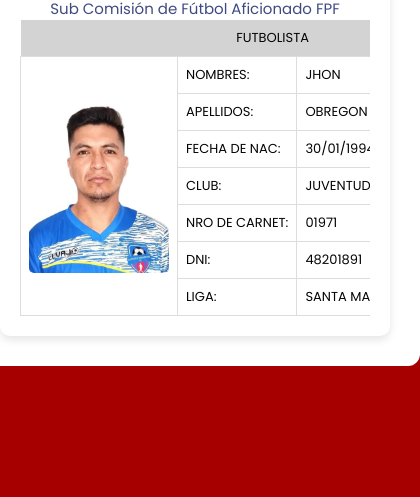
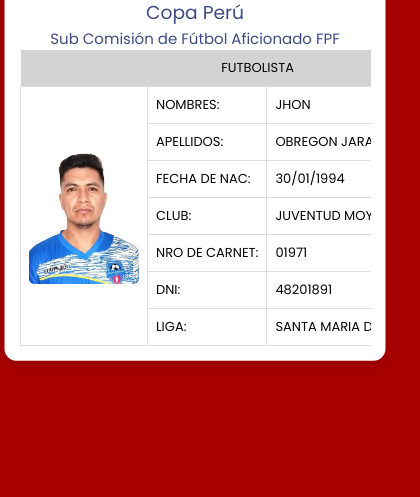
Before and after one commit to JohnRodrigo21/copaperu.fpf.io, a plain HTML site: page index.html in a window 390 px wide. Shown: the part 347-844 px from the top of the page, 420 px wide, since content can reach past the window. Drawn offline with Linux system fonts and the light colour scheme.

Commit message:
Update index1222.html

```diff
--- a/index.html
+++ b/index.html
@@ -5,7 +5,7 @@
     <meta name="viewport" content="width=device-width, initial-scale=1.0">
     <title>FPF | Carnet</title>
 
-    <link rel="stylesheet" href="styles.css">
+    <link rel="icon" href="images/FPF.png">
     <link rel="preconnect" href="https://fonts.googleapis.com">
     <link rel="preconnect" href="https://fonts.gstatic.com" crossorigin>
     <link href="https://fonts.googleapis.com/css2?family=Poppins:wght@100;200;300;400;500;600;700;800;900&display=swap" rel="stylesheet">
@@ -13,76 +13,122 @@
     <style>
         body {
             background-color: #a60000;
-            display: flex;
-            justify-content: center;
-            align-items: center;
-            height: 100vh;
+            font-family: "Poppins", sans-serif;
             margin: 0;
-            font-family: "Poppins", sans-serif;
+            padding: 0;
+            min-height: 100vh;
+            overflow: auto;
+            position: relative; /* Para que el footer se posicione correctamente */
         }
+
         .container {
             background-color: white;
             padding: 30px;
             border-radius: 12px;
             text-align: center;
-            width: 600px; /* Aumentamos el tamaño del card */
-            max-width: 100%;
+            width: 600px;
+            max-width: 90%;
+            box-shadow: 0 4px 8px rgba(0, 0, 0, 0.1);
+
+            /* Centrar en la pantalla */
+            position: absolute;
+            top: 50%;
+            left: 50%;
+            transform: translate(-50%, -50%);
         }
+
         .card {
-            padding: 20px; /* Agregamos más espacio interno */
+            padding: 20px;
             border-radius: 10px;
-            box-shadow: 0 4px 8px rgba(0, 0, 0, 0.1);
         }
+
         .logo {
             width: 90px;
         }
+
         h3 {
             margin: 8px 0 0 0;
             color: #3F4A81;
             font-weight: normal;
         }
+
         h5 {
             margin: 0;
             font-size: 15px;
             color: #3F4A81;
             font-weight: normal;
         }
+
         .table-container {
-            overflow-x: auto; /* Permite solo el desplazamiento horizontal */
+            overflow-x: auto;
             width: 100%;
             max-width: 100%;
             white-space: nowrap;
         }
+
         table {
             width: 100%;
             border-collapse: collapse;
-            min-width: 450px; /* Para forzar el scroll en pantallas pequeñas */
+            min-width: 450px;
             color: #050505;
             font-size: 13px;
         }
+
         th {
             background-color: #d3d3d3;
             padding: 8px;
             font-weight: normal;
         }
+
         td {
             border: 1px solid #ddd;
             padding: 8px;
             text-align: left;
         }
+
         .photo-cell {
             text-align: center;
         }
+
         .player-photo {
-            width: 140px; /* Aumentamos un poco la foto */
+            width: 140px;
             height: auto;
             border-radius: 5px;
+        }
+
+        /* FOOTER */
+        footer {
+            position: absolute;
+            bottom: 20px; /* Distancia desde la parte inferior */
+            left: 50%;
+            transform: translateX(-50%);
+            color: white;
+            font-size: 14px;
+            text-align: center;
+            width: 100%;
+        }
+
+        /* Ajustes para pantallas pequeñas */
+        @media (max-width: 480px) {
+            .container {
+                padding: 15px;
+                width: 90%;
+                max-width: 90%;
+                margin: 30px auto;
+            }
+
+            .player-photo {
+                width: 110px;
+            }
+
+            footer {
+                font-size: 12px; /* Reducir el tamaño del texto en pantallas pequeñas */
+            }
         }
     </style>
 </head>
 <body>
     <div class="container">
-        <div class="card">
         <img src="images/logo_copa.png" alt="Copa Perú" class="logo">
         <h3>Copa Perú</h3>
         <h5>Sub Comisión de Fútbol Aficionado FPF</h5>
@@ -126,6 +172,6 @@
             </table>
         </div>
     </div>
-    </div>
+
 </body>
 </html>
```
Lines whose indentation alone changed are shown as unchanged.
